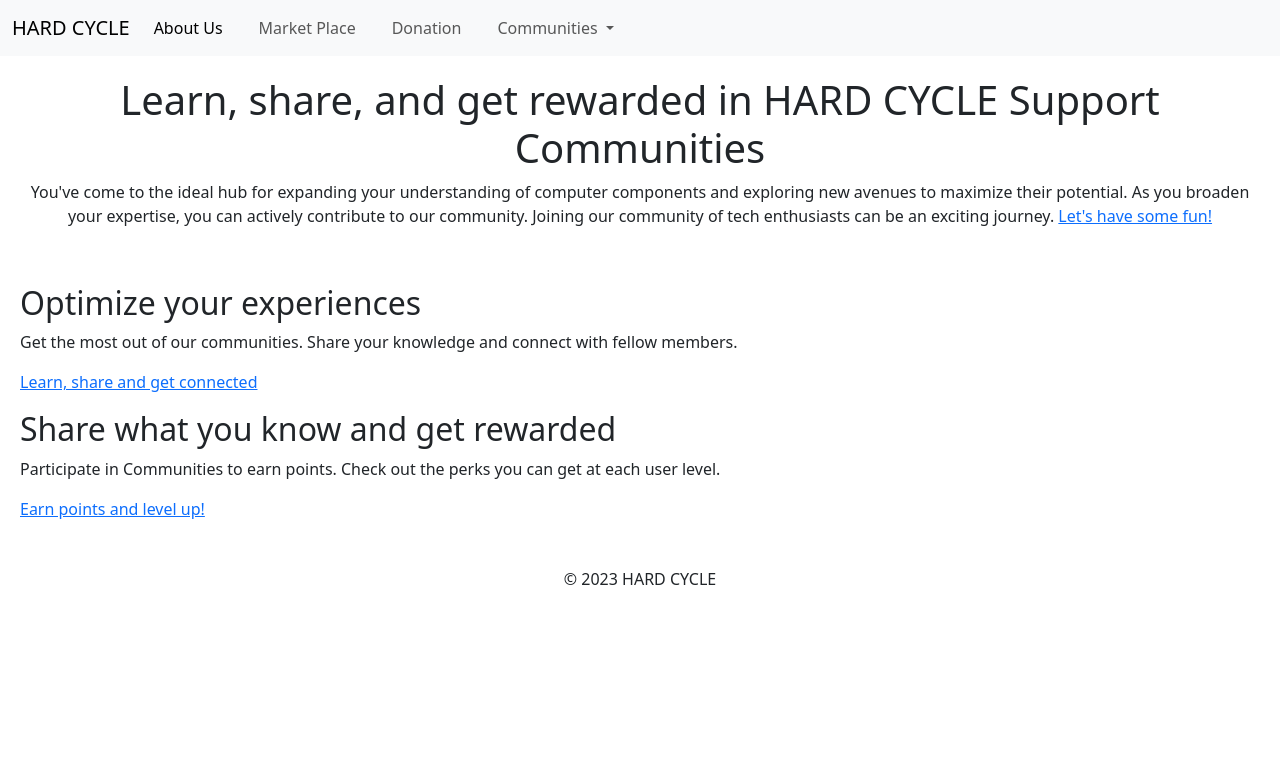
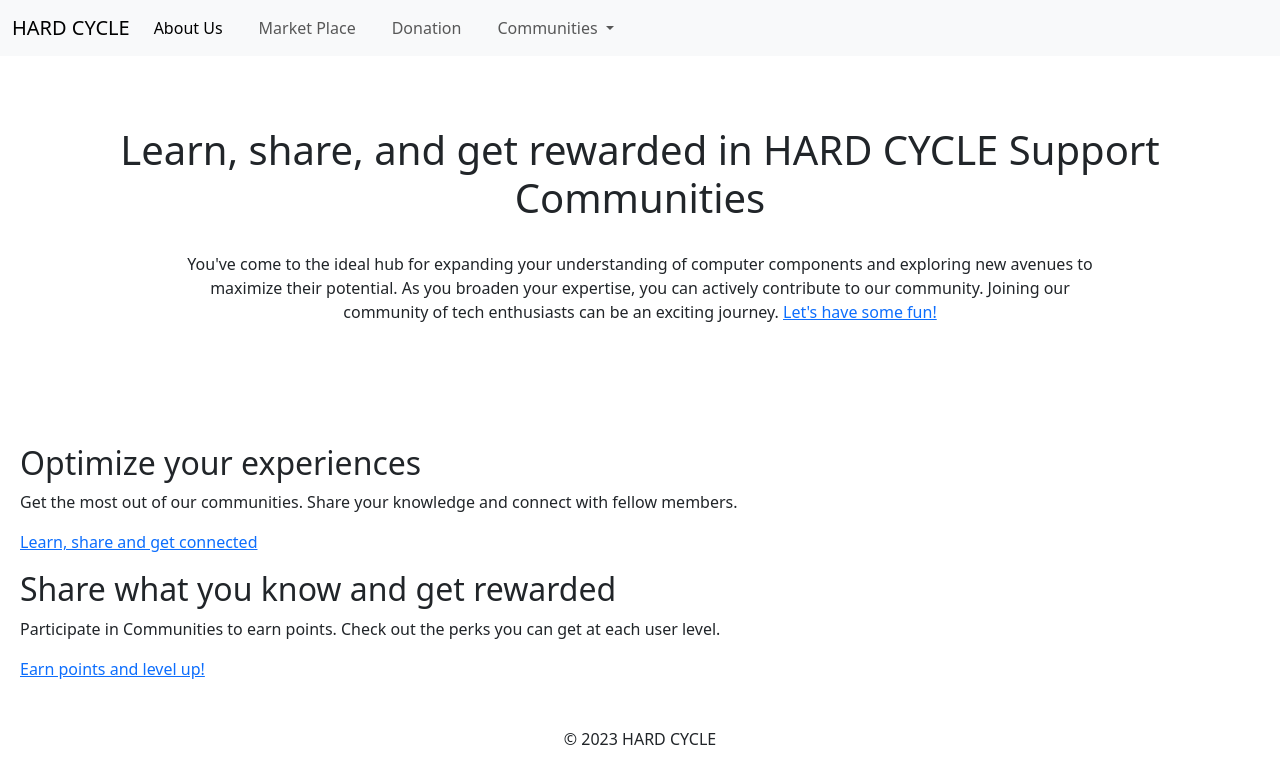
Before and after one commit to harounmaleriado/WAD2, a plain HTML site: page forum/community-info.html in a window 1280 px wide. Drawn offline with nearby package versions, Linux system fonts and the light colour scheme.

Commit message:
edited the community-info styling

```diff
--- a/forum/community-info.html
+++ b/forum/community-info.html
@@ -52,7 +52,7 @@
       </nav>
     <header>
         <h1>Learn, share, and get rewarded in HARD CYCLE Support Communities</h1>
-        <p>
+        <p style="margin: 30px 65px;">
             You've come to the ideal hub for expanding your understanding of computer components and exploring new avenues to maximize their potential. As you broaden your expertise, you can actively contribute to our community. Joining our community of tech enthusiasts can be an exciting journey. <a href="community-guides.html">Let's have some fun!</a>
         </p>
     </header>
@@ -78,6 +78,8 @@
             </p>
         </section>
 
+
+
     </main>
     <footer>
         <p>&copy; 2023 HARD CYCLE </p>
--- a/forum/styles.css
+++ b/forum/styles.css
@@ -4,6 +4,7 @@ header {
     /* color: #fff; */
     text-align: center;
     padding: 20px;
+    margin:  50px 100px 50px;
 }
 
 /* Style for navigation menu */
```
